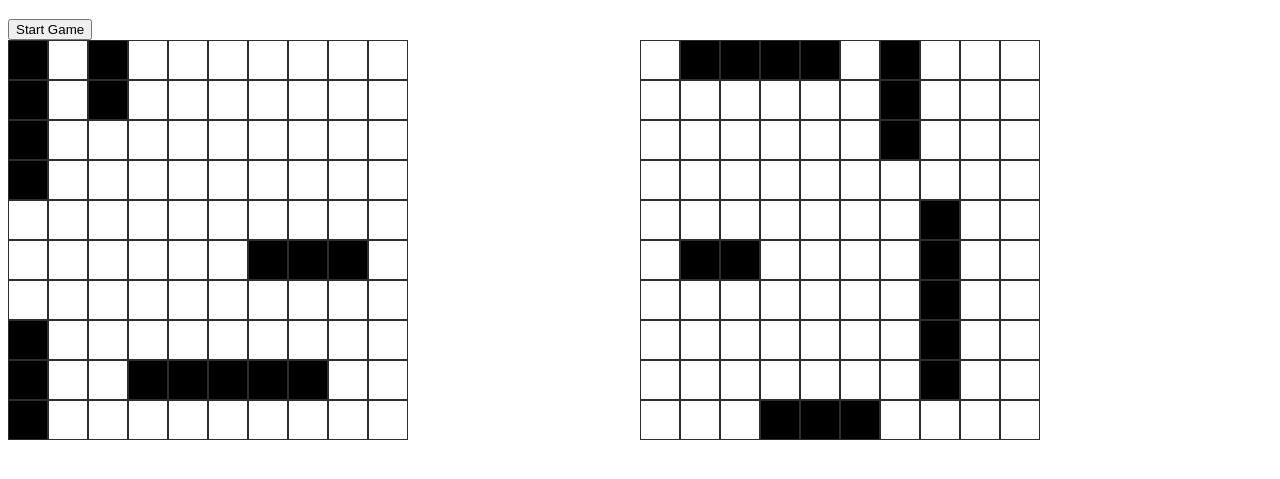
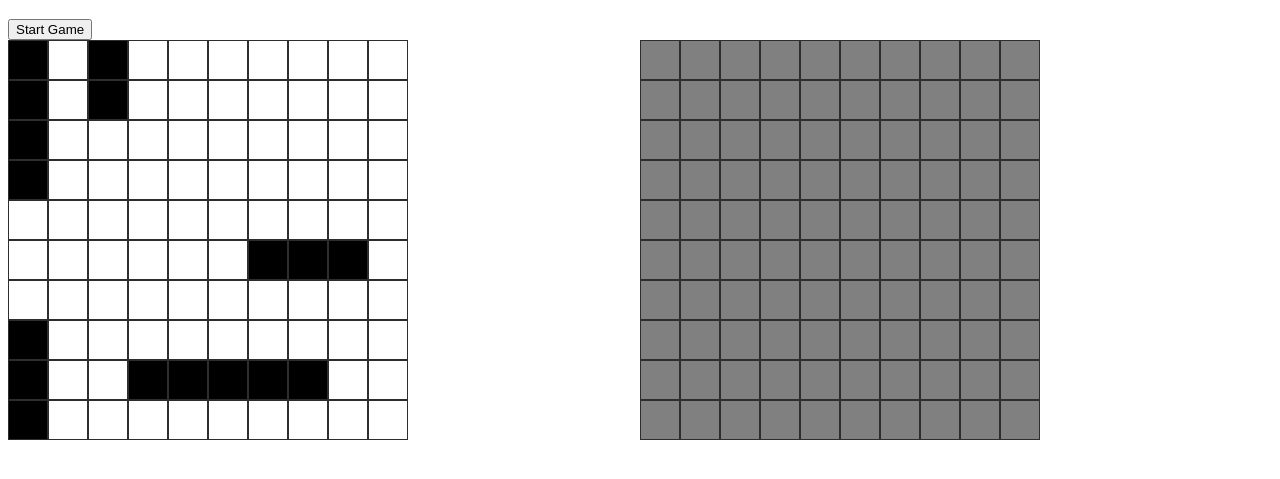
Before and after one commit to eascodes/battleship, a website built with webpack: page dist/index.html in a window 1280 px wide. Both pictures are taken after a click on the button "Start Game". Shown: the part 69-548 px from the top of the page. Built offline with nearby package versions, Linux system fonts and the light colour scheme.

Commit message:
Update square classes so computer board is hidden

```diff
--- a/src/grid.js
+++ b/src/grid.js
@@ -9,22 +9,21 @@ export const Grid = (container, player, gameboard) => {
         const square = document.createElement("div");
         square.classList.add("square");
 
-        // Add appropriate square classes
+        // Add appropriate square classes for human board
+        if (player.activeTurn === true) {
             if (list[i].ship != null && list[i].attacked === null) {
                 square.classList.add("ship");
             } else if (list[i].ship != null && list[i].attacked === true) {
                 square.classList.add("hit-ship");
             } else if (list[i].ship === null && list[i].attacked === true) {
                 square.classList.add("hit-miss");
+            }} else {
+                square.classList.add("active");
+                if (list[i].ship != null && list[i].attacked === true) {
+                    square.classList.add("hit-ship");
+                } else if (list[i].ship === null && list[i].attacked === true) {
+                    square.classList.add("hit-miss");
                 }
-
-        // Add/remove active & inactive classes
-        if (player.activeTurn === false) {
-            square.classList.remove("inactive");
-            square.classList.add("active");
-        } else {
-            square.classList.remove("active");
-            square.classList.add("inactive");
             }
 
         container.appendChild(square);
--- a/src/style.css
+++ b/src/style.css
@@ -41,6 +41,10 @@
     background-color: black;
 }
 
+.active {
+    background-color: gray;
+}
+
 .hit-ship {
     background-color: red;
 }
@@ -48,3 +52,7 @@
 .hit-miss {
     background-color: blue;
 }
+
+.test {
+    background-color: pink;
+}
```
Lines whose indentation alone changed are shown as unchanged.
